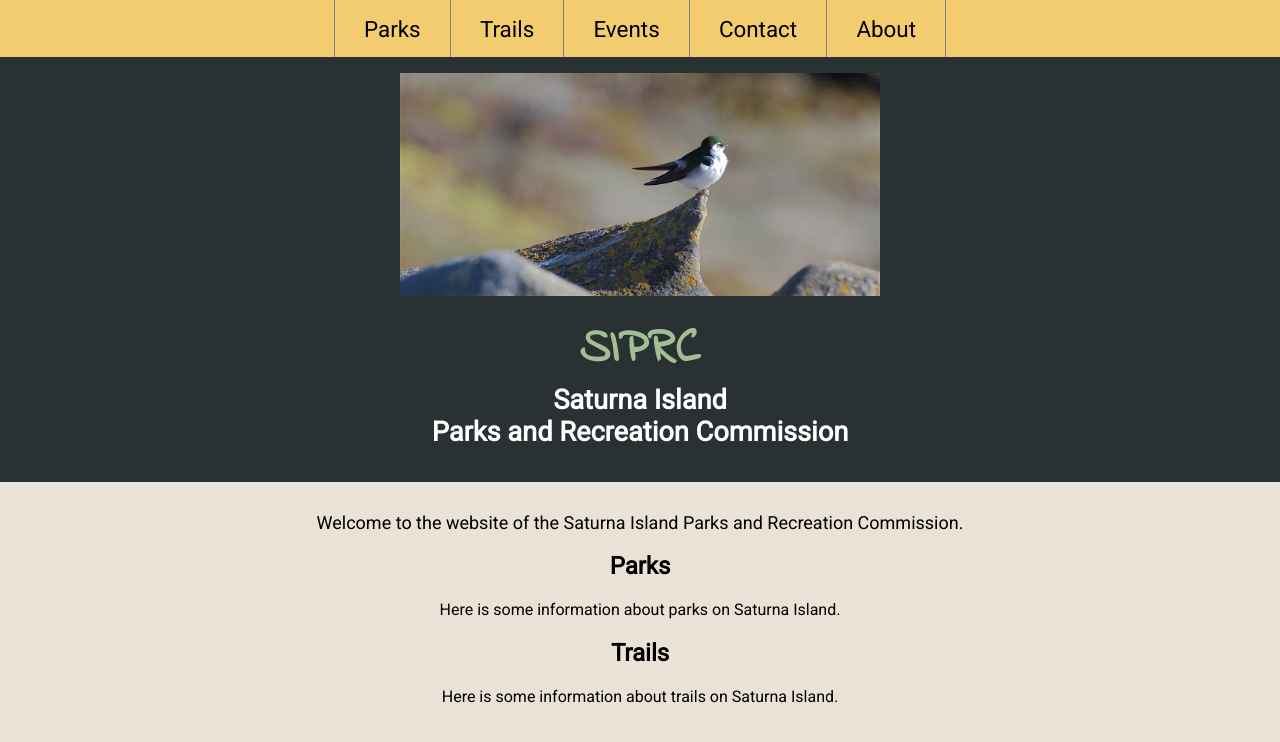
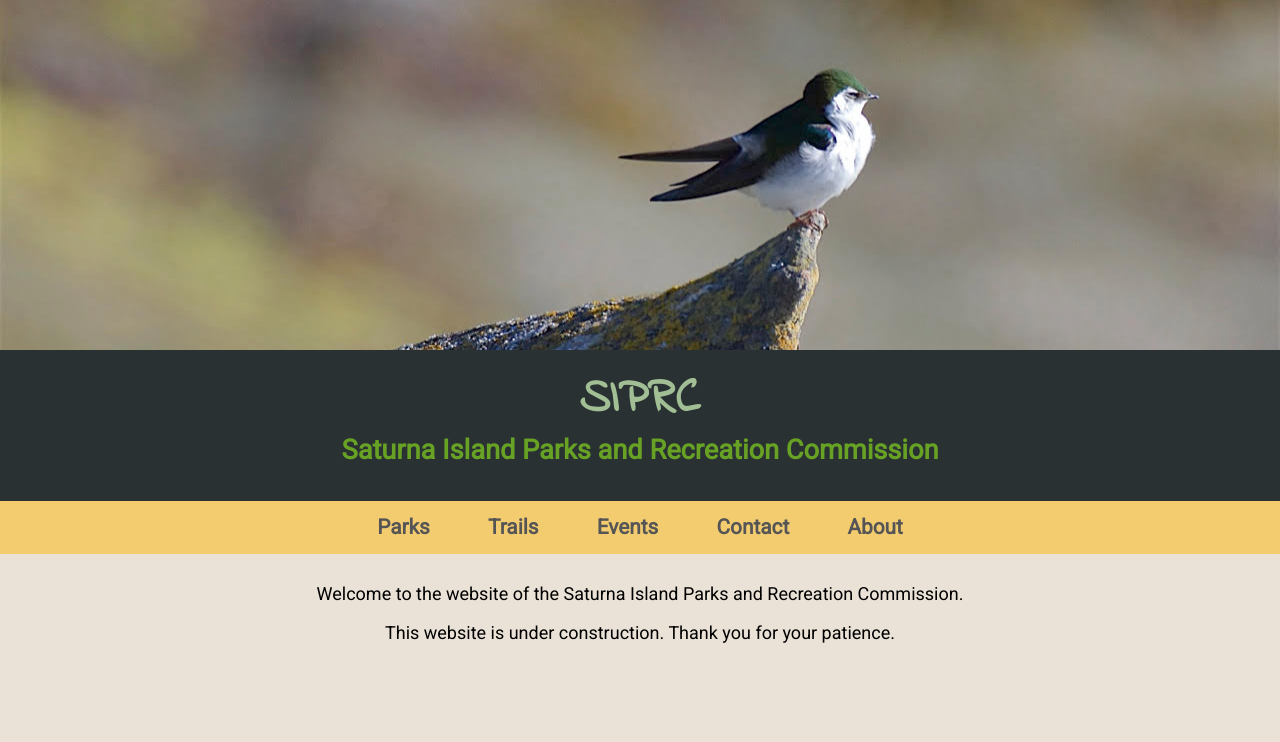
Before and after one commit to plhosk/siprc, a React (Create React App) app: page / in a window 1280 px wide. Shown: the top 742 px of the page. Built offline with nearby package versions, Linux system fonts and the light colour scheme.

Commit message:
some styling adjustments

```diff
--- a/src/App.css
+++ b/src/App.css
@@ -11,23 +11,23 @@
 }
 
 .App-nav > div {
-  padding: 0.7em 1.3em;
-  font-size: 1.4em;
-  border-right: 1px solid grey;
-}
-
-#nav-first {
-  border-left: 1px solid grey;
+  padding: 0.7em 1.4em;
+  font-size: 1.3em;
+  color: #555;
+  font-weight: bold;
+  -webkit-user-select: none;  /* Chrome all / Safari all */
+  -moz-user-select: none;     /* Firefox all */
+  -ms-user-select: none;      /* IE 10+ */
+  user-select: none;          /* Likely future */
 }
 
 .App-nav > div:hover {
-  background-color: #eae2d6;
+  color: #444;
+  text-decoration: underline;
 }
 
 @media only screen and (max-width: 620px) {
   .App-nav {
-      /* flex-flow: column nowrap; */
-      /* align-items: center; */
       font-size: 80%;
   }
 }
@@ -40,24 +40,39 @@
   }
   .App-nav > div {
     border-right: none;
-    border-bottom: 1px solid grey;
+    border-bottom: 1px solid #999;
     width: 100%;
   }
 }
 
 .App-header {
   background-color: #2a3132;
-  padding: 1em;
+  padding: 1em 0;
+  padding-top: 0;
   color: white;
 }
 
-.App-img-bird {
-  max-width: 480px;
+.App-header-img-div {
+  height: 300px;
+  background-position: 65% 40%;
+  background-repeat: no-repeat;
+  background-size: cover;
+  background-image: url("/bird-rock.jpg");
 }
 
-@media only screen and (max-width: 500px) {
-  .App-img-bird {
-      max-width: 300px;
+@media only screen and (min-width: 1200px) {
+  .App-header-img-div {
+    height: 350px;
+  }
+}
+@media only screen and (min-width: 1400px) {
+  .App-header-img-div {
+    height: 400px;
+  }
+}
+@media only screen and (min-width: 1600px) {
+  .App-header-img-div {
+    height: 450px;
   }
 }
 
@@ -72,6 +87,7 @@
 .App-title {
   font-size: 1.7em;
   margin-top: 0;
+  color: #68a225;
 }
 
 .App > main {
--- a/src/App.jsx
+++ b/src/App.jsx
@@ -3,22 +3,27 @@ import './App.css'
 
 const App = () => (
   <div className="App">
+    <header className="App-header">
+      <div className="App-header-img-div" />
+      { /* <img className="App-img-bird" width="100%" src="bird-rock.jpg" alt="bird on rock" /> */ }
+      <div className="App-logo-text">SIPRC</div>
+      <h1 className="App-title">Saturna Island Parks and Recreation Commission</h1>
+    </header>
     <nav className="App-nav">
-      <div id="nav-first">Parks</div>
+      <div>Parks</div>
       <div>Trails</div>
       <div>Events</div>
       <div>Contact</div>
       <div>About</div>
     </nav>
-    <header className="App-header">
-      <img className="App-img-bird" width="100%" src="bird-rock.jpg" alt="bird on rock" />
-      <div className="App-logo-text">SIPRC</div>
-      <h1 className="App-title">Saturna Island<br />Parks and Recreation Commission</h1>
-    </header>
     <main>
       <p className="App-intro">
         Welcome to the website of the Saturna Island Parks and Recreation Commission.
       </p>
+      <p className="App-intro">
+        This website is under construction. Thank you for your patience.
+      </p>
+      { /*
       <section>
         <h2>Parks</h2>
         <p>Here is some information about parks on Saturna Island.</p>
@@ -27,6 +32,7 @@ const App = () => (
         <h2>Trails</h2>
         <p>Here is some information about trails on Saturna Island.</p>
       </section>
+      */ }
     </main>
   </div>
 )
```
